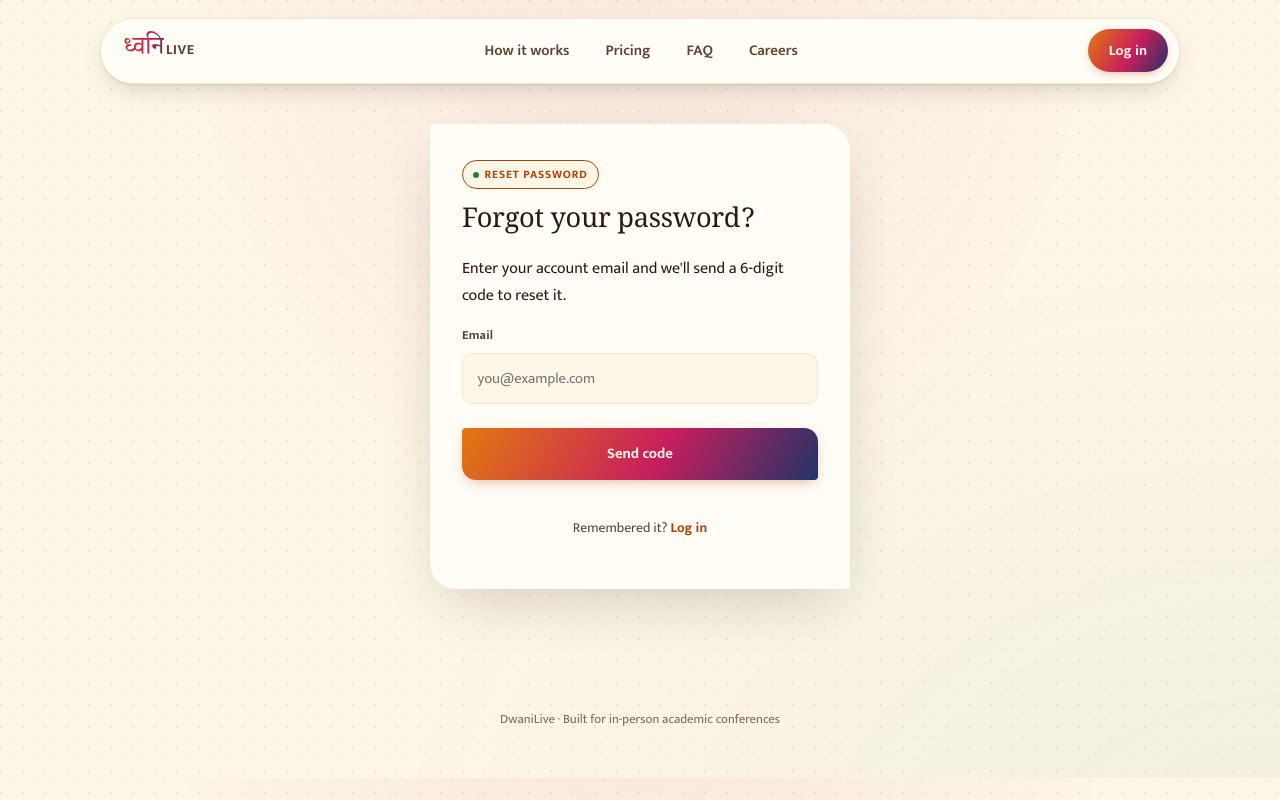
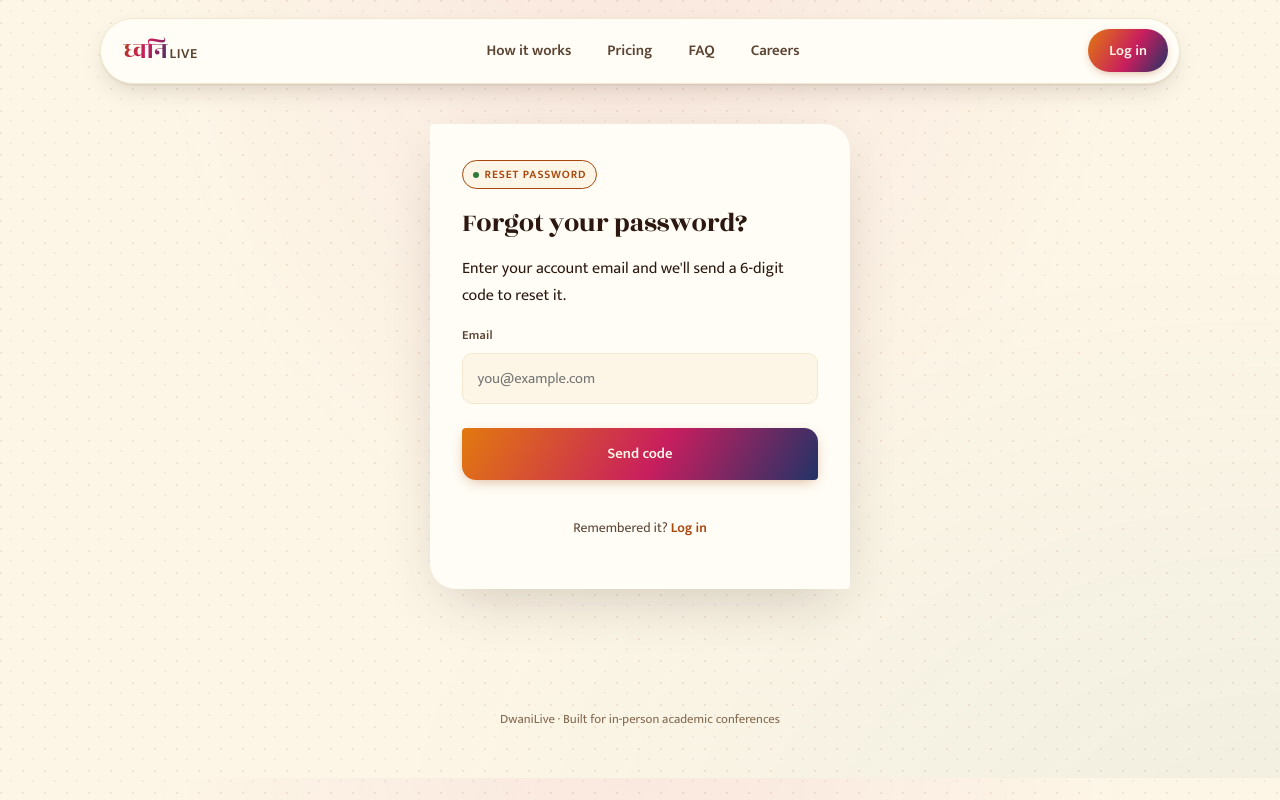
Before and after one commit to khushi-070906/Dwani, a website: page static/forgot-password.html in a window 1280 px wide. Drawn offline with Linux system fonts and the light colour scheme; no server answers; a web font is replaced by a local one.

Commit message:
Forgot password: use brand.css for the logo and fonts, drop the page's own copy of the logo rules

```diff
--- a/static/forgot-password.html
+++ b/static/forgot-password.html
@@ -9,6 +9,7 @@
 <link rel="preconnect" href="https://fonts.googleapis.com">
 <link rel="preconnect" href="https://fonts.gstatic.com" crossorigin>
 <link href="https://fonts.googleapis.com/css2?family=Rozha+One&family=Mukta:wght@400;500;600;700;800&display=swap" rel="stylesheet">
+<link rel="stylesheet" href="/static/brand.css">
 <style>
   @view-transition {
     navigation: auto;
@@ -83,12 +84,6 @@
     gap: 1rem;
   }
   .brand-row { display: flex; align-items: center; gap: 0.7rem; justify-self: start; }
-  .brand-name { display: inline-flex; align-items: baseline; gap: 0.08em; font-family: var(--font-display); font-size: 1.55rem; font-weight: 400; letter-spacing: -0.01em; }
-  .brand-name .dwani {
-    background: linear-gradient(120deg, var(--accent-deep), var(--accent-2), var(--indigo));
-    -webkit-background-clip: text; background-clip: text; color: transparent;
-  }
-  .brand-name .live { color: var(--ink-dim); font-family: var(--font-body); font-size: 0.88rem; font-weight: 700; letter-spacing: 0.04em; text-transform: uppercase; }
   .nav-links { justify-self: center; display: flex; align-items: center; gap: 0.25rem; font-size: 0.94rem; font-weight: 600; color: var(--ink-dim); }
   .nav-links a { padding: 0.5rem 1rem; border-radius: 999px; transition: background 0.15s ease, color 0.15s ease; }
   .nav-links a:hover { color: var(--accent-deep); }
```
